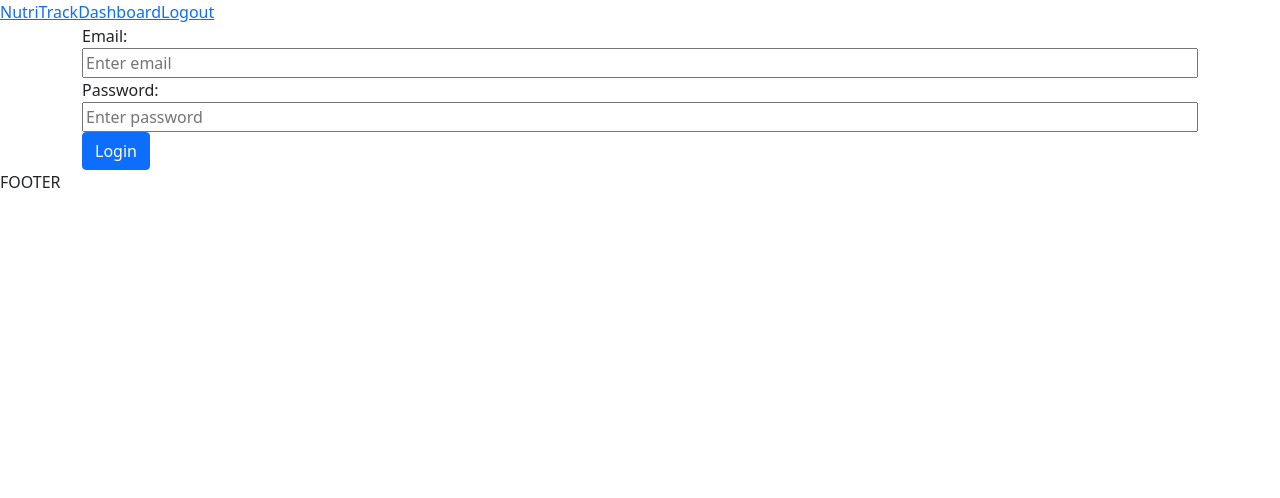
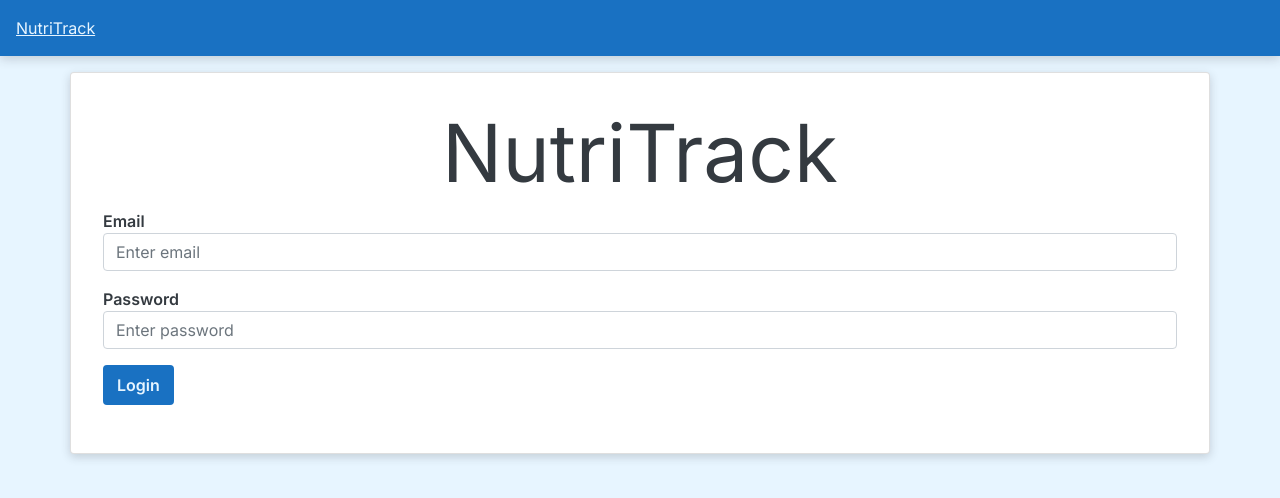
Before and after one commit to racefan56/NutriTrack-React, a React (Create React App) app: page / in a window 1280 px wide. Shown: the top 498 px of the page. Built offline with nearby package versions, Linux system fonts and the light colour scheme.

Commit message:
added card component and general brand styling

```diff
--- a/public/index.html
+++ b/public/index.html
@@ -11,14 +11,14 @@
     />
     <link rel="apple-touch-icon" href="%PUBLIC_URL%/logo192.png" />
 
+    <link rel="preconnect" href="https://fonts.googleapis.com" />
+    <link rel="preconnect" href="https://fonts.gstatic.com" crossorigin />
+    <link
+      href="https://fonts.googleapis.com/css2?family=Inter:wght@400;600;800&display=swap"
+      rel="stylesheet"
+    />
+
     <link rel="manifest" href="%PUBLIC_URL%/manifest.json" />
-
-    <link
-      rel="stylesheet"
-      href="https://cdn.jsdelivr.net/npm/bootstrap@5.1.3/dist/css/bootstrap.min.css"
-      integrity="sha384-1BmE4kWBq78iYhFldvKuhfTAU6auU8tT94WrHftjDbrCEXSU1oBoqyl2QvZ6jIW3"
-      crossorigin="anonymous"
-    />
 
     <title>NutriTrack</title>
   </head>
--- a/src/App.js
+++ b/src/App.js
@@ -1,4 +1,4 @@
-import 'bootstrap/dist/css/bootstrap.min.css';
+
 import { BrowserRouter as Router, Route, Routes } from 'react-router-dom';
 
 import { AuthProvider } from './context/AuthContext';
--- /dev/null
+++ b/src/components/layout/Card.jsx
@@ -0,0 +1,7 @@
+import React from 'react';
+
+function Card({ children }) {
+  return <div className='container card'>{children}</div>;
+}
+
+export default Card;
--- a/src/components/layout/Footer.jsx
+++ b/src/components/layout/Footer.jsx
@@ -1,7 +1,14 @@
-import React from 'react';
+import React, { useContext } from 'react';
+import AuthContext from '../../context/AuthContext';
 
 function Footer() {
-  return <footer>FOOTER</footer>;
+  const { token } = useContext(AuthContext);
+
+  if (token === '') {
+    return <></>;
+  } else {
+    return <footer className='footer fixed-bottom'>FOOTER</footer>;
+  }
 }
 
 export default Footer;
--- a/src/components/layout/Navbar.jsx
+++ b/src/components/layout/Navbar.jsx
@@ -1,15 +1,30 @@
-import React from 'react';
+import React, { useContext } from 'react';
 import { Link } from 'react-router-dom';
 import PropTypes from 'prop-types';
+import AuthContext from '../../context/AuthContext';
 
 function Navbar({ title }) {
-  return (
-    <nav>
-      <Link to='/dashboard'>{title}</Link>
-      <Link to='/dashboard'>Dashboard</Link>
-      <Link to=''>Logout</Link>
-    </nav>
-  );
+  const { logoutUser, token } = useContext(AuthContext);
+
+  //Only display navbar if user is logged in
+  if (token === '') {
+    return (
+      <nav className='nav-links d-flex justify-content-between p-3 mb-3'>
+        <Link to='/dashboard'>{title}</Link>
+
+      </nav>
+    );
+  } else {
+    return (
+      <nav className='nav-links d-flex justify-content-between p-3 mb-3'>
+        <Link to='/dashboard'>{title}</Link>
+        <Link to='/dashboard'>Dashboard</Link>
+        <Link to='/' onClick={logoutUser}>
+          Logout
+        </Link>
+      </nav>
+    );
+  }
 }
 
 Navbar.defaultProps = {
--- a/src/context/AuthContext.jsx
+++ b/src/context/AuthContext.jsx
@@ -8,12 +8,12 @@ const BACKEND_URL = process.env.REACT_APP_BACKEND_URL;
 export const AuthProvider = ({ children }) => {
   const initialState = {
     email: '',
-    password: '',
+    token: '',
   };
 
   const [state, dispatch] = useReducer(AuthReducer, initialState);
 
-  //Get search results
+  //Login user
   const loginUser = async (userObj) => {
     const response = await fetch(`${BACKEND_URL}/users/login`, {
       method: 'POST',
@@ -22,23 +22,29 @@ export const AuthProvider = ({ children }) => {
       },
       body: JSON.stringify(userObj),
     });
+    console.log(response);
+    const currentUser = await response.json();
 
-    const user = await response.json();
-    console.log(user);
+    dispatch({ type: 'LOGIN', payload: currentUser });
 
-    const users = await fetch(`${BACKEND_URL}/patients`, {
-      headers: {
-        Authorization: `Bearer ${user.token}`,
-      },
-    });
-    console.log(users.json());
-    // dispatch({ type: 'LOGIN', payload: user });
+    // const users = await fetch(`${BACKEND_URL}/patients`, {
+    //   headers: {
+    //     Authorization: `Bearer ${currentUser.token}`,
+    //   },
+    // });
+    // console.log(users.json());
+  };
+
+  const logoutUser = () => {
+    dispatch({ type: 'LOGOUT' });
   };
 
   return (
     <AuthContext.Provider
       value={{
         loginUser,
+        logoutUser,
+        token: state.token,
       }}
     >
       {children}
--- a/src/context/AuthReducer.jsx
+++ b/src/context/AuthReducer.jsx
@@ -3,8 +3,14 @@ const AuthReducer = (state, action) => {
     case 'LOGIN':
       return {
         ...state,
-        email: action.email,
-        password: action.password,
+        email: action.payload.data.user.email,
+        token: `Bearer ${action.payload.token}`,
+      };
+    case 'LOGOUT':
+      return {
+        ...state,
+        email: '',
+        token: '',
       };
     default:
       return state;
--- a/src/index.css
+++ b/src/index.css
@@ -1,13 +1,45 @@
 body {
   margin: 0;
-  font-family: -apple-system, BlinkMacSystemFont, 'Segoe UI', 'Roboto', 'Oxygen',
-    'Ubuntu', 'Cantarell', 'Fira Sans', 'Droid Sans', 'Helvetica Neue',
-    sans-serif;
-  -webkit-font-smoothing: antialiased;
-  -moz-osx-font-smoothing: grayscale;
+  font-family: 'Inter', sans-serif;
+  font-weight: 400;
+  background-color: #e7f5ff;
+  color: #343a40;
 }
 
-code {
-  font-family: source-code-pro, Menlo, Monaco, Consolas, 'Courier New',
-    monospace;
+nav {
+  background-color: #1971c2;
+  box-shadow: 0 3px 10px rgba(49, 50, 57, 0.2);
 }
+
+footer {
+  background-color: #a5d8ff;
+}
+
+a {
+  color: #e7f5ff;
+}
+
+label {
+  font-weight: 600;
+}
+
+.login-btn {
+  color: #e7f5ff;
+  font-weight: 600;
+  background-color: #1971c2;
+  border: 2px solid #1971c2;
+  margin-top: 16px;
+  margin-bottom: 16px;
+}
+
+.login-btn:hover {
+  color: #1971c2;
+  background-color: #e7f5ff;
+}
+
+.card {
+  margin-top: 16px;
+  margin-bottom: 16px;
+  padding: 32px;
+  box-shadow: 0 3px 10px rgba(49, 50, 57, 0.2);
+}
--- a/src/index.js
+++ b/src/index.js
@@ -1,5 +1,6 @@
 import React from 'react';
 import ReactDOM from 'react-dom';
+import 'bootstrap/dist/css/bootstrap.min.css';
 import './index.css';
 import App from './App';
 
--- a/src/pages/Dashboard.jsx
+++ b/src/pages/Dashboard.jsx
@@ -1,7 +1,8 @@
 import React from 'react';
+import Card from '../components/layout/Card';
 
 function Dashboard() {
-  return <div>DASHBOARD</div>;
+  return <Card>DASHBOARD</Card>;
 }
 
 export default Dashboard;
--- a/src/pages/Login.jsx
+++ b/src/pages/Login.jsx
@@ -1,5 +1,6 @@
 import React, { useState, useContext } from 'react';
 import AuthContext from './../context/AuthContext';
+import Card from '../components/layout/Card';
 
 function Login() {
   const [email, setEmail] = useState('');
@@ -17,35 +18,45 @@ function Login() {
 
   const handleSubmit = (e) => {
     e.preventDefault();
-    loginUser({email, password});
+    loginUser({ email, password });
+    setEmail('');
+    setPassword('');
   };
 
   return (
-    <div>
-      <div className='container'>
+    <>
+      <Card>
+        <h1 className='display-1 text-center'>NutriTrack</h1>
         <form onSubmit={handleSubmit}>
-          <label htmlFor='email'>Email:</label>
+          <div className='form-group'>
+            <label htmlFor='email'>Email</label>
             <input
+              type='email'
+              className='form-control mb-3'
               id='email'
-            type='text'
-            className='w-100'
+              aria-describedby='emailHelp'
               placeholder='Enter email'
+              value={email}
               onChange={handleChangeEmail}
             />
-          <label htmlFor='password'>Password:</label>
+          </div>
+          <div className='form-group'>
+            <label htmlFor='password'>Password</label>
             <input
+              type='password'
+              className='form-control'
               id='password'
-            type='text'
-            className='w-100'
               placeholder='Enter password'
+              value={password}
               onChange={handleChangePassword}
             />
-          <button type='submit' className='btn btn-primary'>
+          </div>
+          <button type='submit' className='btn login-btn'>
             Login
           </button>
         </form>
-      </div>
-    </div>
+      </Card>
+    </>
   );
 }
 
--- a/src/pages/Notfound.jsx
+++ b/src/pages/Notfound.jsx
@@ -1,7 +1,14 @@
 import React from 'react';
+import { Link } from 'react-router-dom';
+import Card from '../components/layout/Card';
 
 function Notfound() {
-  return <div>NOTFOUND</div>;
+  return (
+    <Card>
+      <h1 className='display-1'>Page not found</h1>
+      <Link to='/'>Home</Link>
+    </Card>
+  );
 }
 
 export default Notfound;
```
Lines whose indentation alone changed are shown as unchanged.
